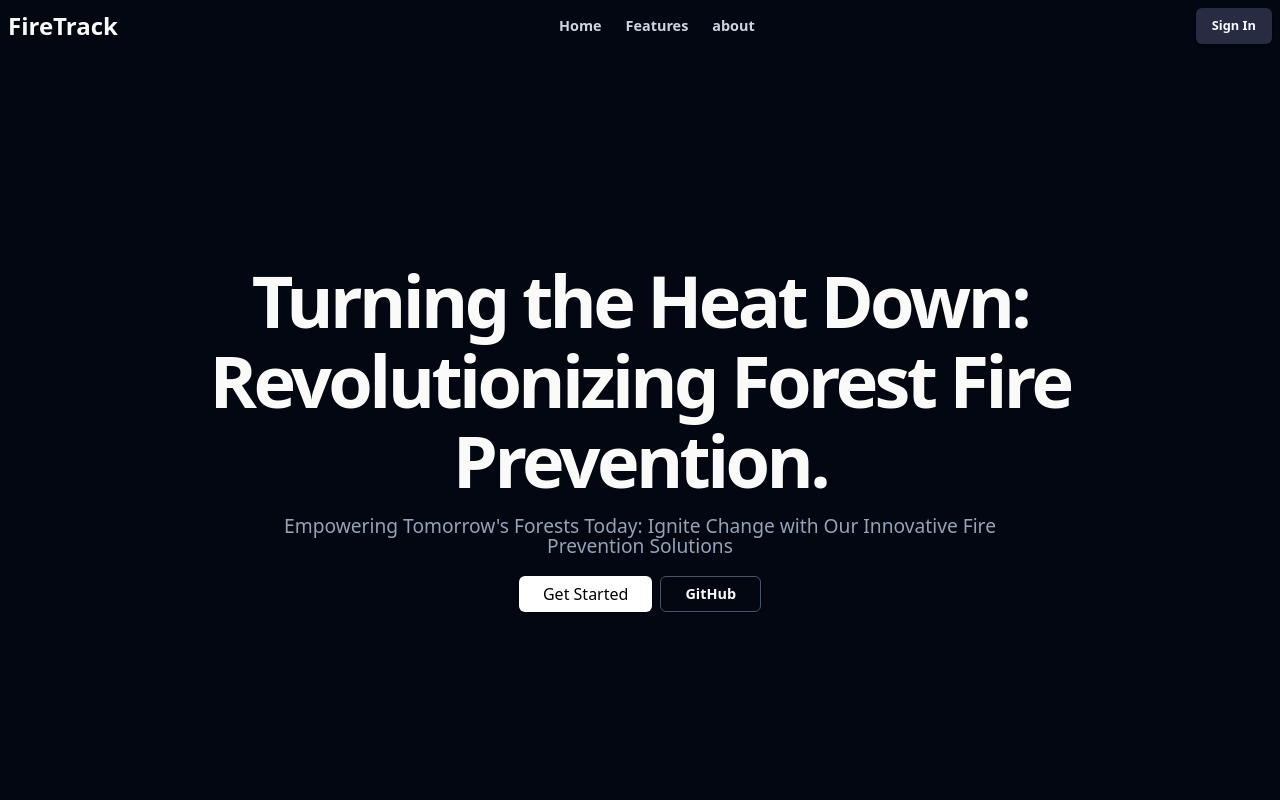
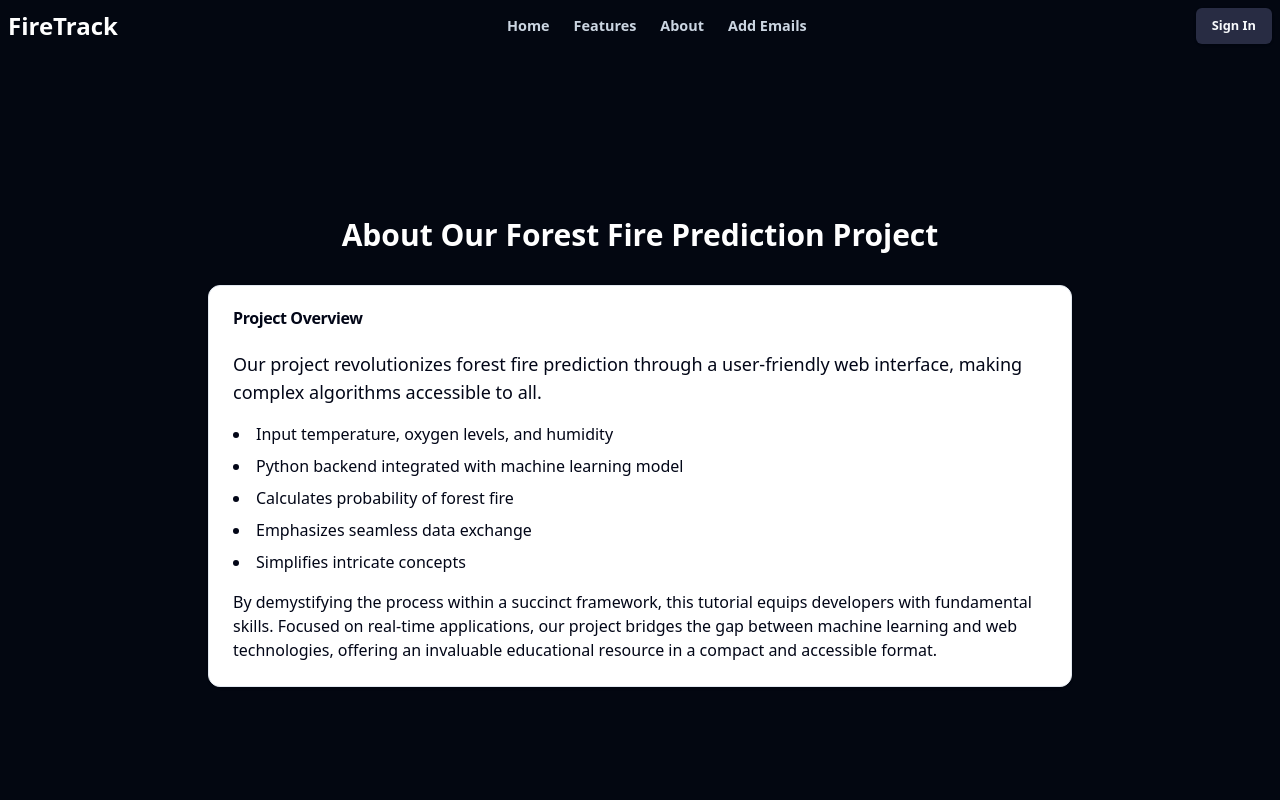
Before and after one commit to Shashivadan/FireTrack, a React (Vite) app in the folder Frontend/: page /About in a window 1280 px wide. Shown: the top 800 px of the page. Built offline with nearby package versions, Linux system fonts and the light colour scheme.

Commit message:
feat: some minor changes

```diff
--- a/Frontend/src/App.tsx
+++ b/Frontend/src/App.tsx
@@ -4,18 +4,22 @@ import { lazy, Suspense } from "react";
 import Loader from "./components/Loader";
 import { Toaster } from "sonner";
 import SetEmails from "./pages/SetEmails";
+import AboutSection from "./pages/AboutSection";
+import Nav from "./components/Nav";
 const SignUp = lazy(() => import("@/pages/SignUp"));
 const Home = lazy(() => import("@/pages/Home"));
 const HeroModel = lazy(() => import("@/pages/HeroModel"));
 const Assistanse = lazy(() => import("@/pages/Assistanse"));
 const Signin = lazy(() => import("@/pages/Signin"));
-const Logs = lazy(() => import("@/pages/Logs"));
+const Logs = lazy(() => import("@/pages/TableLogs"));
 
 function App() {
   return (
     <>
       <Toaster richColors />
+
       <div className=" bg-[#030711] text-white ">
+        <Nav />
         <Routes>
           <Route
             path="/"
@@ -29,7 +33,7 @@ function App() {
             path="/About"
             element={
               <Suspense fallback={<Loader />}>
-                <Home />
+                <AboutSection />
               </Suspense>
             }
           />
--- a/Frontend/src/components/Nav.tsx
+++ b/Frontend/src/components/Nav.tsx
@@ -41,22 +41,30 @@ function Nav() {
     },
     { label: "Assistance", path: "/assistance", requiresAuth: true },
     { label: "Logs", path: "/logs", requiresAuth: true },
-    { label: "about", path: "/about" },
+    { label: "About", path: "/about" },
+    { label: "Add Emails", path: "/about" },
   ];
 
   return (
+    <div>
+      <div className="max-w-screen-xl m-auto ">
         <nav className="font-Inter p-2 justify-between flex md:justify-between items-center">
           <div className="flex items-center">
             <h1 className="hidden md:block font-bold text-2xl cursor-auto hover:scale-90 transition duration-500">
               FireTrack
             </h1>
-        <button onClick={toggleMenu} className="md:hidden font-bold text-xl">
+            <button
+              onClick={toggleMenu}
+              className="md:hidden font-bold text-xl"
+            >
               Menu
             </button>
           </div>
 
           <div
-        className={`md:flex gap-6 ${isMenuOpen ? "block" : "hidden"} md:block`}
+            className={`md:flex gap-6 ${
+              isMenuOpen ? "block" : "hidden"
+            } md:block`}
           >
             {navItems.map(
               (item, index) =>
@@ -104,6 +112,8 @@ function Nav() {
             )}
           </div>
         </nav>
+      </div>
+    </div>
   );
 }
 
--- /dev/null
+++ b/Frontend/src/pages/AboutSection.tsx
@@ -0,0 +1,56 @@
+import { motion } from "framer-motion";
+import { Card, CardContent, CardHeader, CardTitle } from "@/components/ui/card";
+// import { Container } from "@/components/ui/container";
+
+const AboutSection = () => {
+  return (
+    <div className="py-8 px-4 h-screen items-center flex justify-center flex-col max-w-4xl mx-auto">
+      <motion.div
+        initial={{ opacity: 0, y: 20 }}
+        animate={{ opacity: 1, y: 0 }}
+        transition={{ duration: 0.5 }}
+      >
+        <h2 className="text-3xl font-bold text-center mb-8">
+          About Our Forest Fire Prediction Project
+        </h2>
+      </motion.div>
+
+      <motion.div
+        initial={{ opacity: 0 }}
+        animate={{ opacity: 1 }}
+        transition={{ delay: 0.2, duration: 0.5 }}
+      >
+        <Card>
+          <CardHeader>
+            <CardTitle>Project Overview</CardTitle>
+          </CardHeader>
+          <CardContent>
+            <p className="text-lg mb-4">
+              Our project revolutionizes forest fire prediction through a
+              user-friendly web interface, making complex algorithms accessible
+              to all.
+            </p>
+
+            <ul className="list-disc list-inside mb-4 space-y-2">
+              <li>Input temperature, oxygen levels, and humidity</li>
+              <li>Python backend integrated with machine learning model</li>
+              <li>Calculates probability of forest fire</li>
+              <li>Emphasizes seamless data exchange</li>
+              <li>Simplifies intricate concepts</li>
+            </ul>
+
+            <p className="text-base">
+              By demystifying the process within a succinct framework, this
+              tutorial equips developers with fundamental skills. Focused on
+              real-time applications, our project bridges the gap between
+              machine learning and web technologies, offering an invaluable
+              educational resource in a compact and accessible format.
+            </p>
+          </CardContent>
+        </Card>
+      </motion.div>
+    </div>
+  );
+};
+
+export default AboutSection;
--- a/Frontend/src/pages/Assistanse.tsx
+++ b/Frontend/src/pages/Assistanse.tsx
@@ -1,4 +1,3 @@
-import Nav from "@/components/Nav";
 import { Button } from "@/components/ui/button";
 import { Input } from "@/components/ui/input";
 import axios from "@/utils/AxiosBaseUrl";
@@ -36,7 +35,6 @@ function Assistanse() {
   return (
     <>
       <div className="w-full md:max-w-screen-xl m-auto px-3 md:px-2">
-        <Nav />
         <div className=" min-h-[calc(100vh-60px)] p-6">
           <div className=" min-h-[85vh] flex flex-col justify-end w-full bg-slate-800 rounded-2xl p-3">
             <div className="h-fit min-h-[90%]  w-full  p-6">
--- a/Frontend/src/pages/HeroModel.tsx
+++ b/Frontend/src/pages/HeroModel.tsx
@@ -1,6 +1,5 @@
 import { Input } from "@/components/ui/input";
 import { Button } from "@/components/ui/button";
-import Nav from "@/components/Nav";
 import Warning from "@/components/Warning";
 import { useForm } from "react-hook-form";
 import { Oval } from "react-loader-spinner";
@@ -109,7 +108,6 @@ function HeroModel() {
   return (
     <>
       <div className="w-full md:max-w-screen-xl m-auto">
-        <Nav />
         <div className="h-[calc(100vh-60px)]">
           <div className="w-full h-full flex flex-col justify-center items-center ">
             <form
--- a/Frontend/src/pages/Home.tsx
+++ b/Frontend/src/pages/Home.tsx
@@ -3,7 +3,6 @@ import Opensource from "@/components/Opensource";
 import Feature from "../components/Feature";
 import { Button } from "@/components/ui/button";
 import Footer from "@/components/Footer";
-import Nav from "@/components/Nav";
 import { useNavigate } from "react-router-dom";
 import { toast } from "sonner";
 import Weather from "@/components/Weather";
@@ -42,7 +41,6 @@ export default function Home() {
       className="scrollbar-none text-stone-50 w-full scroll-smooth"
     >
       <div className="bg-transparent h-fit max-w-screen-xl m-auto">
-        <Nav />
         <motion.div variants={staggerChildren} className="h-fit mb-20">
           <div className="mt-[13rem] flex flex-col justify-center items-center">
             <motion.h1
--- a/Frontend/src/pages/SignUp.tsx
+++ b/Frontend/src/pages/SignUp.tsx
@@ -2,7 +2,6 @@ import { Input } from "@/components/ui/input";
 import { Button } from "@/components/ui/button";
 import { useNavigate } from "react-router-dom";
 import { SubmitHandler, useForm } from "react-hook-form";
-
 import { getAuthToken } from "../utils/AxiosBaseUrl";
 import z from "zod";
 import { zodResolver } from "@hookform/resolvers/zod";
--- a/Frontend/src/pages/Logs.tsx
+++ b/Frontend/src/pages/TableLogs.tsx
@@ -1,4 +1,3 @@
-import Nav from "@/components/Nav";
 import {
   Table,
   TableBody,
@@ -27,7 +26,7 @@ type DataType = {
   createdAt: string;
 };
 
-function Logs() {
+function TableLogs() {
   const [data, setData] = useState<DataType[] | null>(null);
 
   useEffect(() => {
@@ -50,7 +49,6 @@ function Logs() {
   return (
     <>
       <div className="w-full md:max-w-screen-xl m-auto px-3 md:px-2">
-        <Nav />
         <div className=" min-h-[calc(100vh-60px)] max-h-fit p-6">
           <div className="flex justify-center items-center">
             <Table>
@@ -112,4 +110,4 @@ function Logs() {
   );
 }
 
-export default Logs;
+export default TableLogs;
```
Lines whose indentation alone changed are shown as unchanged.
